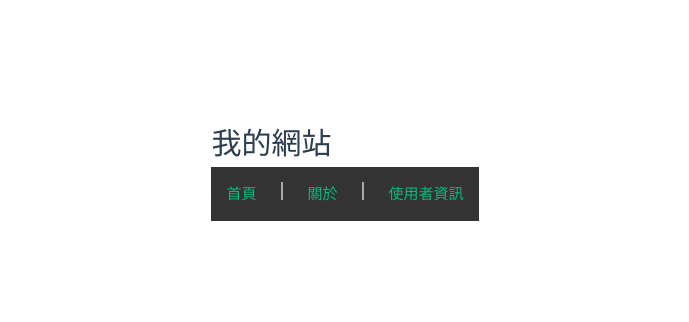
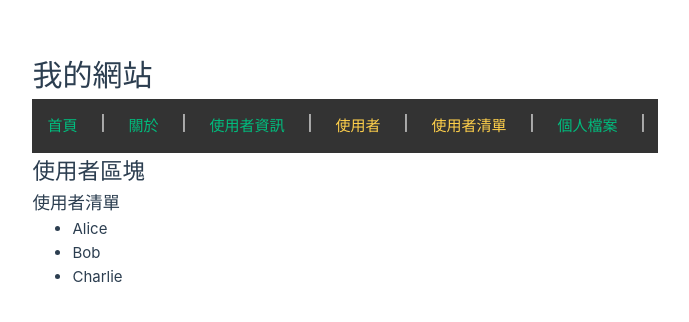
Before and after one commit to JerryChang0504/20250908, a Vue app: page /users/list in a window 1280 px wide. Shown: the part 230-552 px from the top of the page, without its empty margins (295-984 px from the left). Built offline with nearby package versions, Linux system fonts and the light colour scheme.

Commit message:
巢狀路由

```diff
--- a/src/components/TopBar.vue
+++ b/src/components/TopBar.vue
@@ -3,7 +3,10 @@
 <template>
   <nav class="top-navbar">
     <router-link to="/">首頁</router-link> | <router-link to="/about">關於</router-link> |
-    <router-link to="/users/Jerry/posts/1234">使用者資訊</router-link>
+    <router-link to="/users/Jerry/posts/1234">使用者資訊</router-link>|
+    <router-link to="/users">使用者</router-link>|
+    <router-link to="/users/list">使用者清單</router-link>|
+    <router-link to="/users/profile">個人檔案</router-link>|
   </nav>
 </template>
 
--- /dev/null
+++ b/src/views/Users.vue
@@ -0,0 +1,11 @@
+<script setup></script>
+
+<template>
+  <div>
+    <h2>使用者區塊</h2>
+    <!-- 子頁面顯示區 -->
+    <router-view />
+  </div>
+</template>
+
+<style scoped></style>
--- /dev/null
+++ b/src/views/UsersList.vue
@@ -0,0 +1,14 @@
+<script setup></script>
+
+<template>
+  <div>
+    <h3>使用者清單</h3>
+    <ul>
+      <li>Alice</li>
+      <li>Bob</li>
+      <li>Charlie</li>
+    </ul>
+  </div>
+</template>
+
+<style scoped></style>
--- /dev/null
+++ b/src/views/UserspPofile.vue
@@ -0,0 +1,10 @@
+<script setup></script>
+
+<template>
+  <div>
+    <h3>個人檔案</h3>
+    <p>這是目前登入使用者的資料。</p>
+  </div>
+</template>
+
+<style scoped></style>
```
Also changed, not shown: src/router/index.js (+11 -0 lines).
